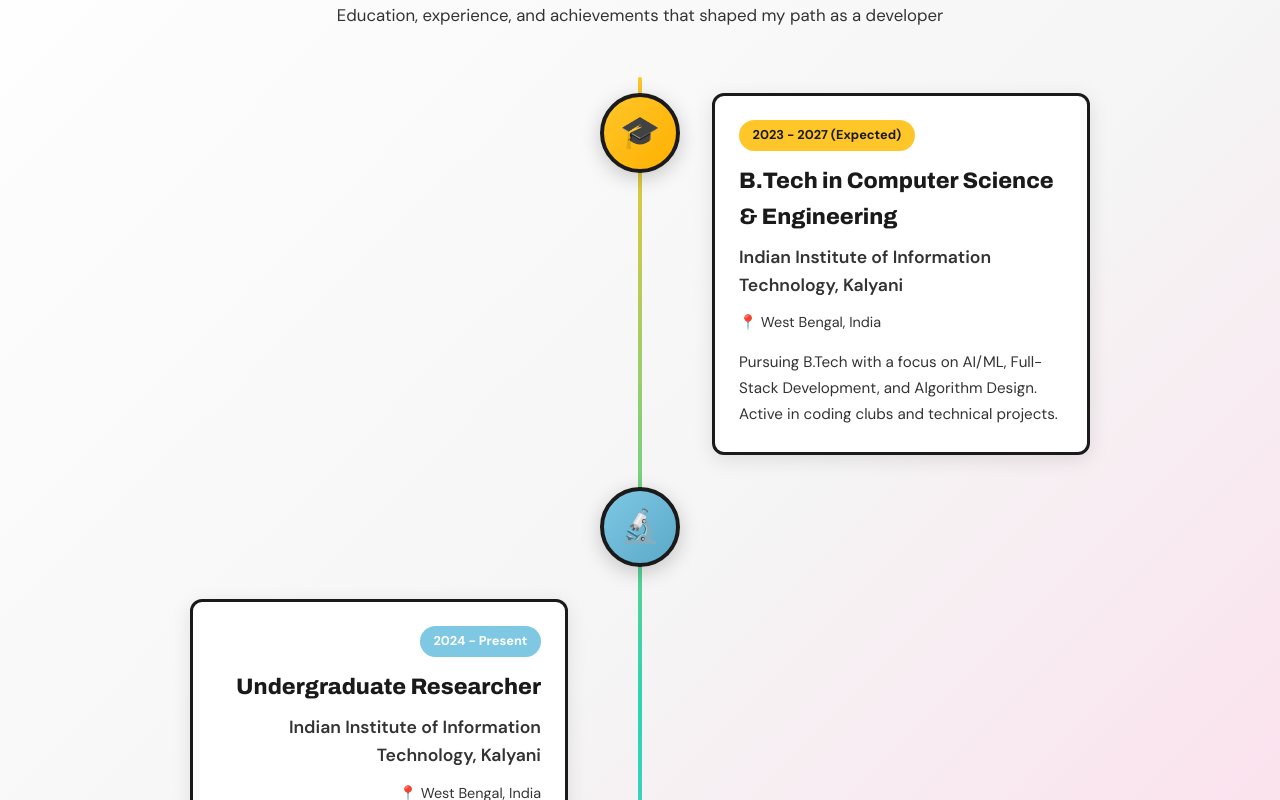
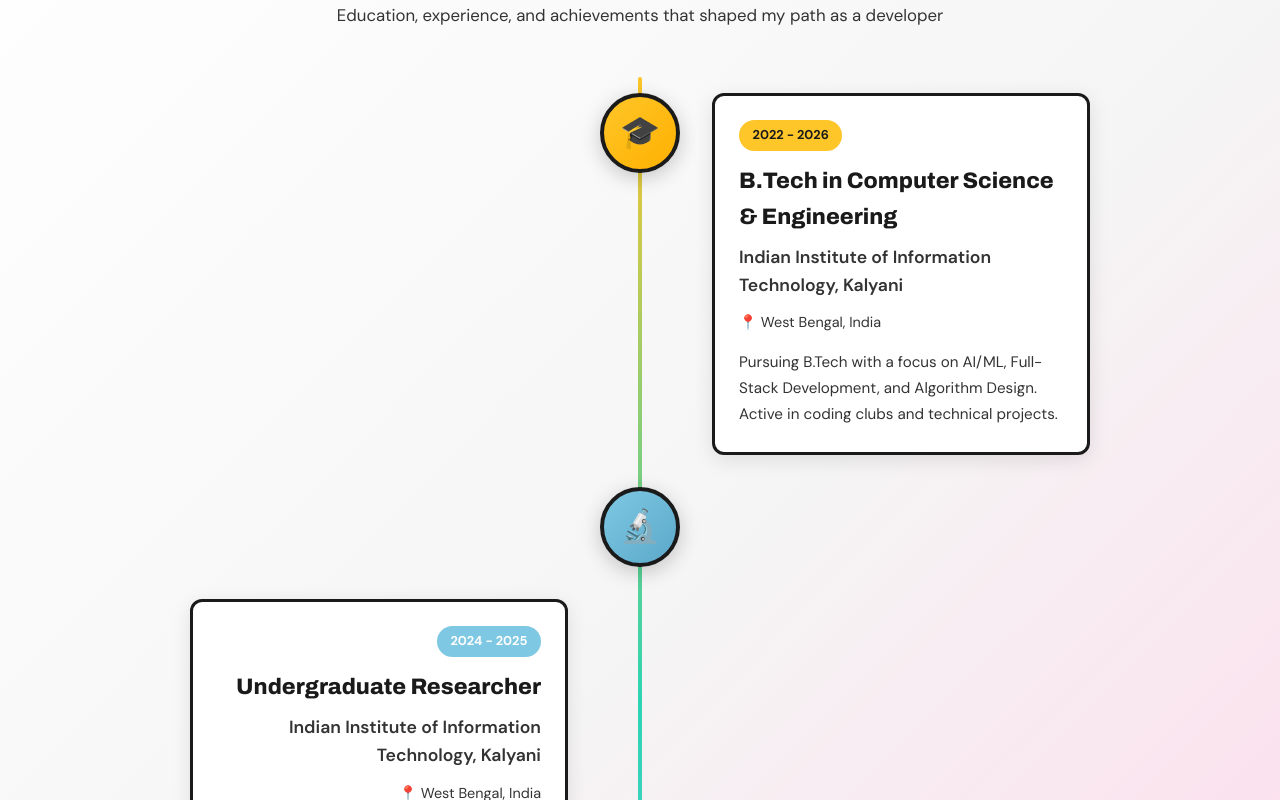
Before and after one commit to itsmeaabhii/Portfolio, a React (Create React App) app: page / in a window 1280 px wide. Shown: the part 3400-4200 px from the top of the page. Built offline with nearby package versions, Linux system fonts and the light colour scheme; the HTML template or start-up script is replaced by a standard one.

Commit message:
fix: footer section paragraph color consistency

```diff
--- a/src/components/Footer.css
+++ b/src/components/Footer.css
@@ -57,6 +57,13 @@
   font-size: 1.1rem;
   margin-bottom: 1.5rem;
   color: #1A1A1A;
+}
+
+.footer-section p {
+  font-size: 0.9rem;
+  margin-bottom: 1.5rem;
+  color: #2A2A2A;
+  line-height: 1.6;
 }
 
 .footer-links {
--- a/src/components/Timeline.js
+++ b/src/components/Timeline.js
@@ -8,7 +8,7 @@
       type: 'education',
       title: 'B.Tech in Computer Science & Engineering',
       organization: 'Indian Institute of Information Technology, Kalyani',
-      period: '2023 - 2027 (Expected)',
+      period: '2022 - 2026',
       location: 'West Bengal, India',
       description: 'Pursuing B.Tech with a focus on AI/ML, Full-Stack Development, and Algorithm Design. Active in coding clubs and technical projects.',
       icon: '🎓'
@@ -18,7 +18,7 @@
       type: 'experience',
       title: 'Undergraduate Researcher',
       organization: 'Indian Institute of Information Technology, Kalyani',
-      period: '2024 - Present',
+      period: '2024 - 2025',
       location: 'West Bengal, India',
       description: 'Conducting research in AI/ML and software engineering. Working on innovative projects involving machine learning algorithms, data analysis, and developing intelligent systems.',
       icon: '🔬'
```
